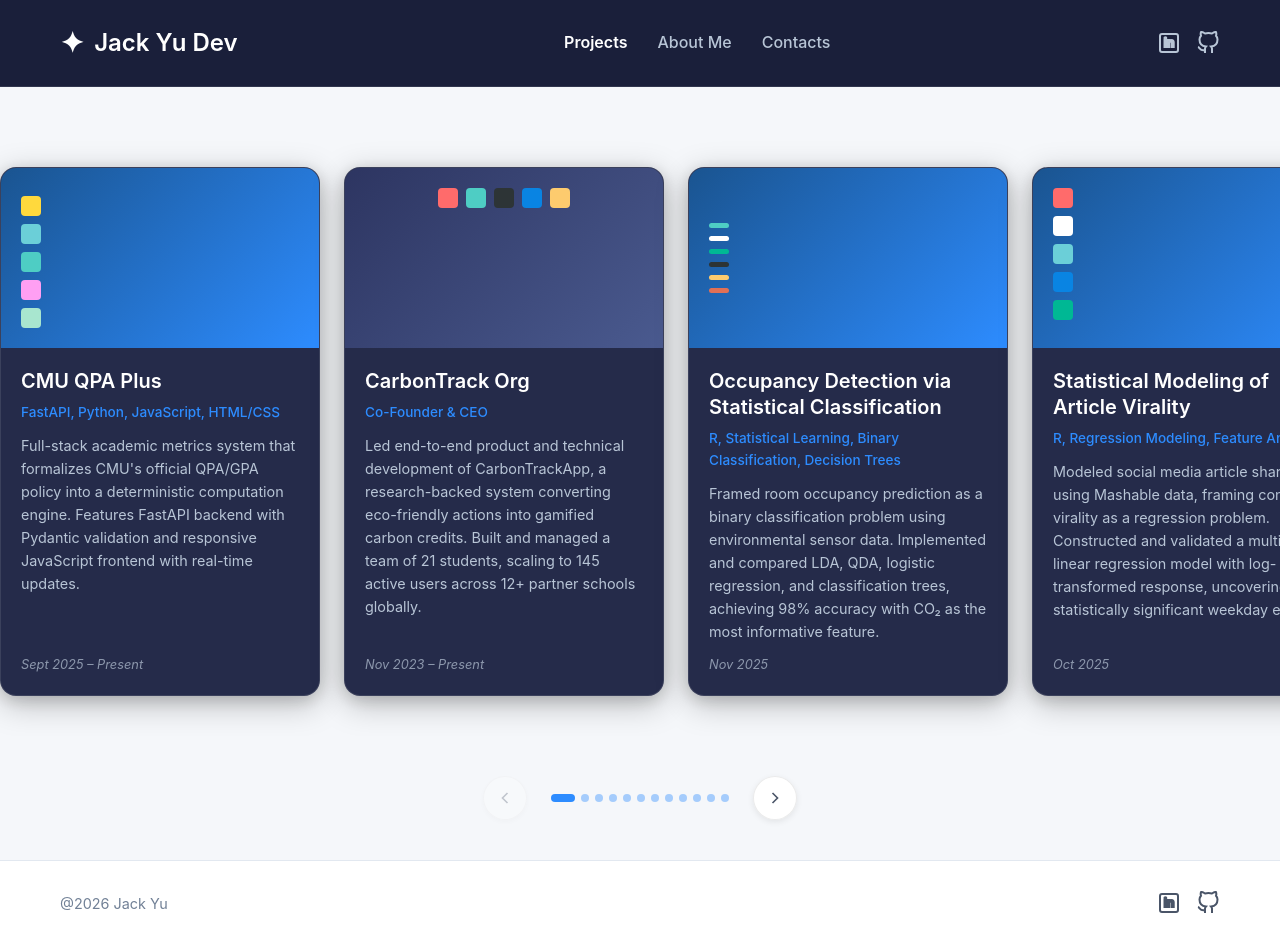
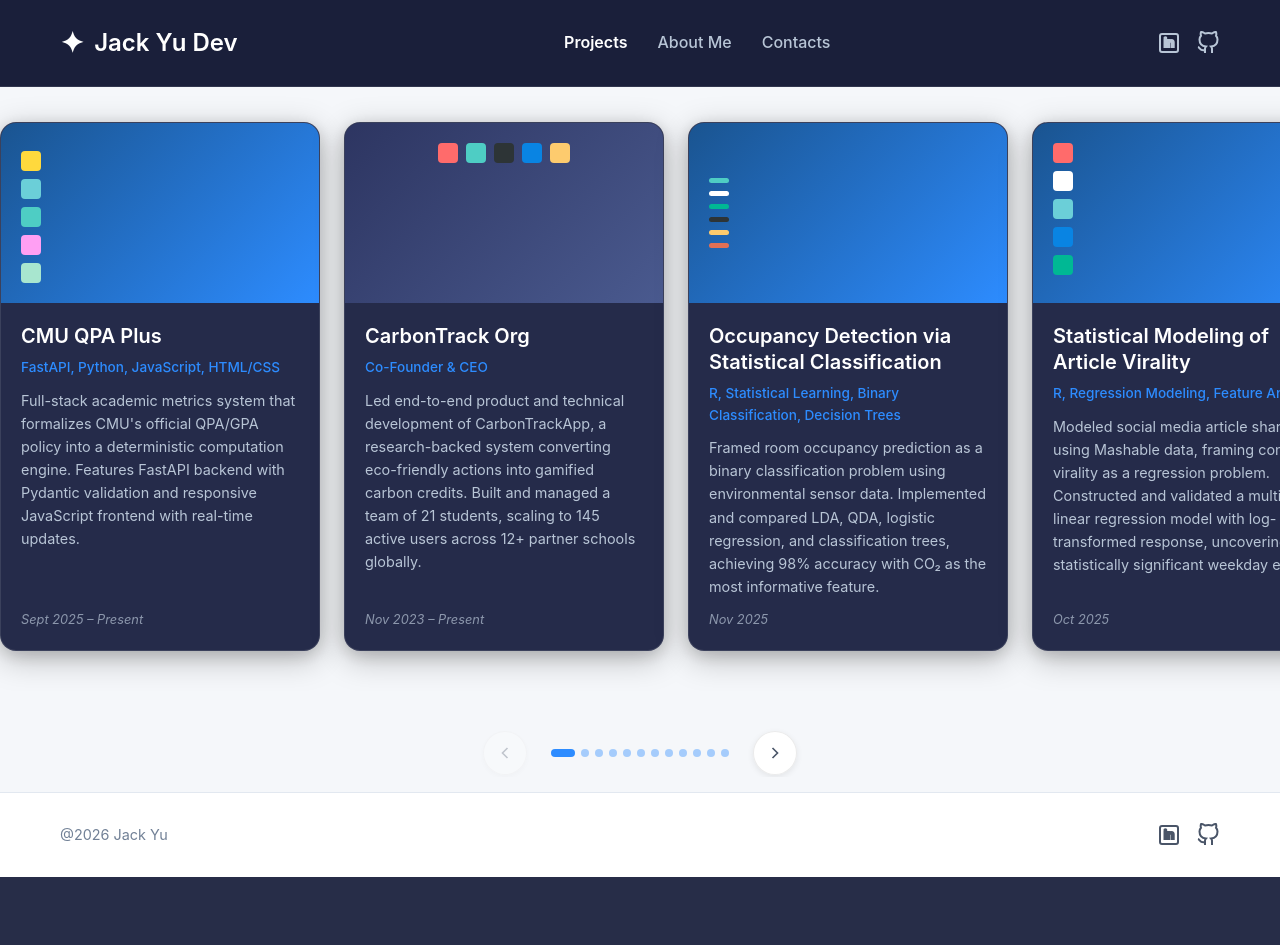
Before and after one commit to Jacky-111111/my-portfolio-site, a FastAPI app: page / in a window 1280 px wide. After the commit the page ends 877 px from the top, so only its background shows below. Run offline with FastAPI, Linux system fonts and the light colour scheme.

Commit message:
made header and footer position fixed

```diff
--- a/static/css/style.css
+++ b/static/css/style.css
@@ -22,6 +22,8 @@
     --border-radius: 16px;
     --spacing: 20px;
     --max-width: 1200px;
+    --header-height: 80px;
+    --footer-height: 100px;
 }
 
 body {
@@ -29,7 +31,8 @@
     color: var(--text-color);
     background: #f5f7fa;
     line-height: 1.6;
-    min-height: 100vh;
+    height: 100vh;
+    overflow: hidden;
     display: flex;
     flex-direction: column;
 }
@@ -47,9 +50,12 @@
     border-bottom: 1px solid var(--border-color);
     background-color: var(--bg-gradient-start);
     backdrop-filter: blur(10px);
-    position: sticky;
+    position: fixed;
     top: 0;
+    left: 0;
+    right: 0;
     z-index: 100;
+    flex-shrink: 0;
 }
 
 .header-content {
@@ -134,7 +140,10 @@
     color: #1a1f3a;
     display: flex;
     flex-direction: column;
-    min-height: calc(100vh - 140px); /* 视口高度减去 header 和 footer 的估算高度 */
+    overflow-y: auto;
+    margin-top: var(--header-height);
+    margin-bottom: var(--footer-height);
+    height: calc(100vh - var(--header-height) - var(--footer-height));
 }
 
 .section-title {
@@ -245,7 +254,7 @@
     flex-direction: column;
     justify-content: center;
     align-items: center;
-    min-height: calc(100vh - 140px); /* 确保占满可用空间 */
+    min-height: 100%;
 }
 
 .projects-gallery-wrapper {
@@ -600,7 +609,12 @@
     padding: 30px 0;
     border-top: 1px solid #e2e8f0;
     background-color: #ffffff;
-    margin-top: auto;
+    position: fixed;
+    bottom: 0;
+    left: 0;
+    right: 0;
+    z-index: 100;
+    flex-shrink: 0;
 }
 
 .footer-content {
@@ -626,6 +640,11 @@
 
 /* Responsive Design */
 @media (max-width: 768px) {
+    :root {
+        --header-height: 120px; /* 移动端 header 更高 */
+        --footer-height: 120px; /* 移动端 footer 更高 */
+    }
+
     .header-content {
         flex-direction: column;
         align-items: flex-start;
@@ -691,6 +710,11 @@
 }
 
 @media (max-width: 480px) {
+    :root {
+        --header-height: 130px; /* 小屏幕 header 更高 */
+        --footer-height: 130px; /* 小屏幕 footer 更高 */
+    }
+
     .container {
         padding: 0 15px;
     }
```
